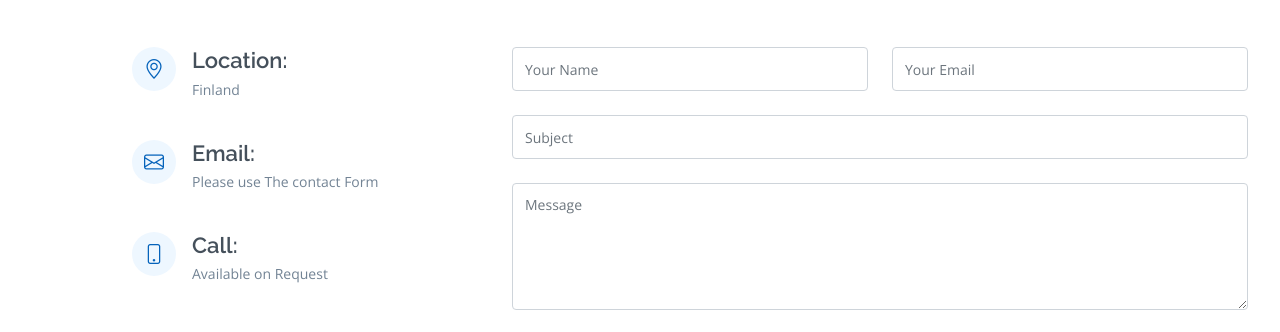
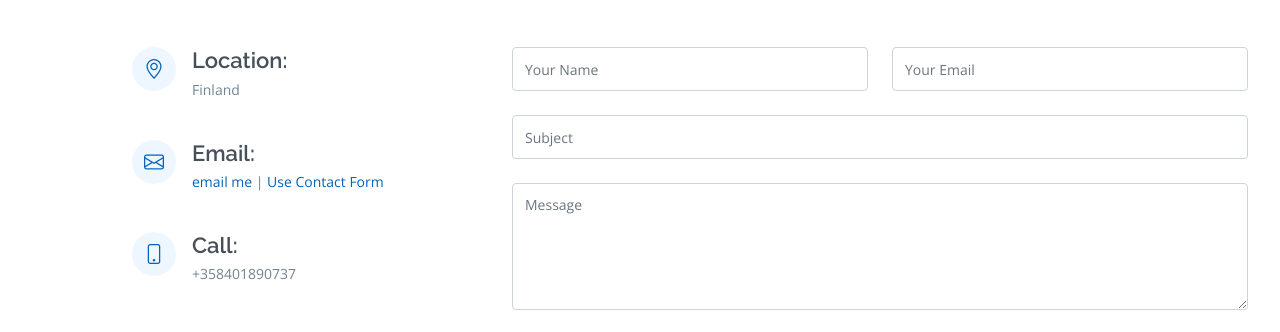
Before and after one commit to jomorodi/Resume, a plain HTML site: page index.html in a window 1280 px wide. Shown: the part 5001-5333 px from the top of the page. Drawn offline with nearby package versions, Linux system fonts and the light colour scheme; a script that the page names is missing.

Commit message:
Update index.html
minor modification to the contact section

```diff
--- a/index.html
+++ b/index.html
@@ -371,13 +371,13 @@ numerical studies, Gmesh and Salome for meshing</p>
               <div class="email">
                 <i class="bi bi-envelope"></i>
                 <h4>Email:</h4>
-                <p>Please use The contact Form</p>
+                <p> <span><a href ="mailto:jomorodi@omorodion.fi"> email me </a> | <a href="#contact"> Use Contact Form </a></span> </p>
               </div>
 
               <div class="phone">
                 <i class="bi bi-phone"></i>
                 <h4>Call:</h4>
-                <p>Available on Request</p>
+                <p>+358401890737</p>
               </div>
 
             </div>
```
